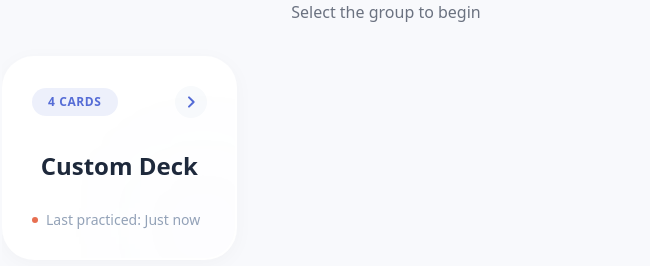
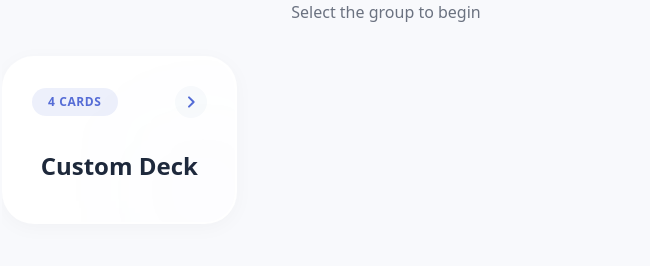
Before and after one commit to 6esterka/flashcards-project, a React (Vite) app: page / in a window 1280 px wide. Shown: the part 140-406 px from the top of the page, without its empty margins (254-904 px from the left). Built offline with nearby package versions, Linux system fonts and the light colour scheme.

Commit message:
Cleanups in GroupList

```diff
--- a/src/components/deckLibraryComponents/GroupList.tsx
+++ b/src/components/deckLibraryComponents/GroupList.tsx
@@ -17,15 +17,10 @@ export default function GroupList() {
   useEffect(() => {
     selectGroup(null);
   }, [selectGroup]);
-  /*
-        SCROLLABLE CONTAINER
-        - h-full: Uses available space
-        - overflow-y-auto: Enables vertical scrolling
-        - custom scrollbar classes for a sleek 2026 look
-      */
+
   return (
     <div className="flex-1 overflow-y-auto pr-4 pt-6 -mt-6 custom-scrollbar">
-      {/* Grid with 2026 spacing standards */}
+      {/* Grid */}
       <div className="grid grid-cols-1 md:grid-cols-2 xl:grid-cols-3 gap-6 pb-12">
         {Object.entries(decks).map(([groupName, cards]) => (
           <motion.div
@@ -36,7 +31,7 @@ export default function GroupList() {
             whileTap={{ scale: 0.98 }}
             viewport={{ once: true }}
             transition={{
-              duration: 0.2, // Faster duration
+              duration: 0.2,
               ease: "easeOut",
             }}
             onClick={() => handleSelect(groupName)}
@@ -54,7 +49,7 @@ export default function GroupList() {
               <span className="text-xs font-bold tracking-wider uppercase px-4 py-1.5 bg-[#556cd6]/10 text-[#556cd6] rounded-full">
                 {uiText.deckLibrary.groupList.cardLength(cards.length)}
               </span>
-              {/* Subtle Arrow matching GoBack style */}
+              {/* Subtle Arrow */}
               <div className="w-8 h-8 rounded-full bg-slate-50 flex items-center justify-center text-[#556cd6] group-hover:bg-[#556cd6] group-hover:text-white transition-colors duration-300">
                 <svg
                   className="w-4 h-4"
@@ -80,14 +75,7 @@ export default function GroupList() {
               <motion.div className="h-1 bg-[#e76f51] rounded-full w-0 group-hover:w-full transition-all duration-500" />
             </div>
 
-            {/* Last Practiced Info */}
-            <div className="mt-4 flex items-center gap-2 text-slate-400 text-sm font-medium">
-              <div className="w-1.5 h-1.5 rounded-full bg-[#e76f51]" />{" "}
-              {/* Status Dot using Accent color */}
-              {uiText.deckLibrary.groupList.lastPracticedText}
-            </div>
-
-            {/* Subtle "Glass" background decoration (2026 Detail) */}
+            {/* Subtle "Glass" background decoration */}
             <div className="absolute -right-4 -bottom-4 w-24 h-24 bg-[#556cd6]/5 rounded-full blur-3xl group-hover:bg-[#e76f51]/10 transition-colors" />
           </motion.div>
         ))}
```
